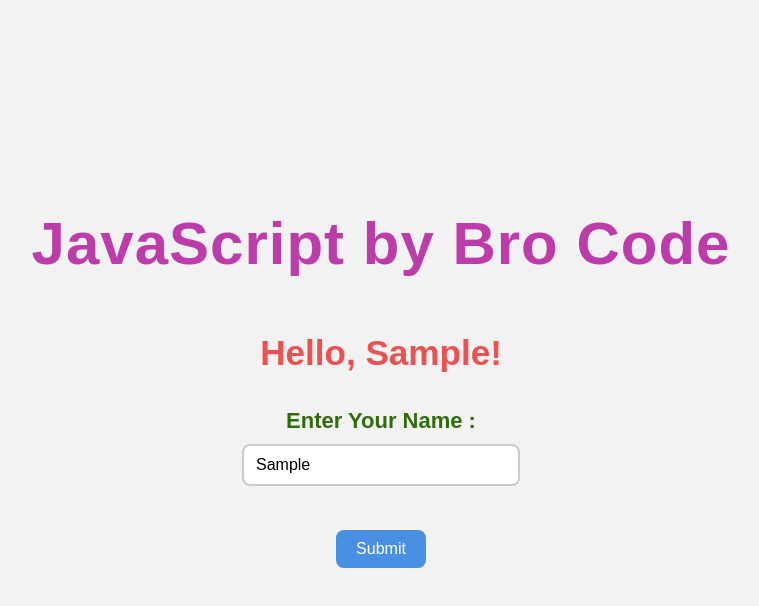
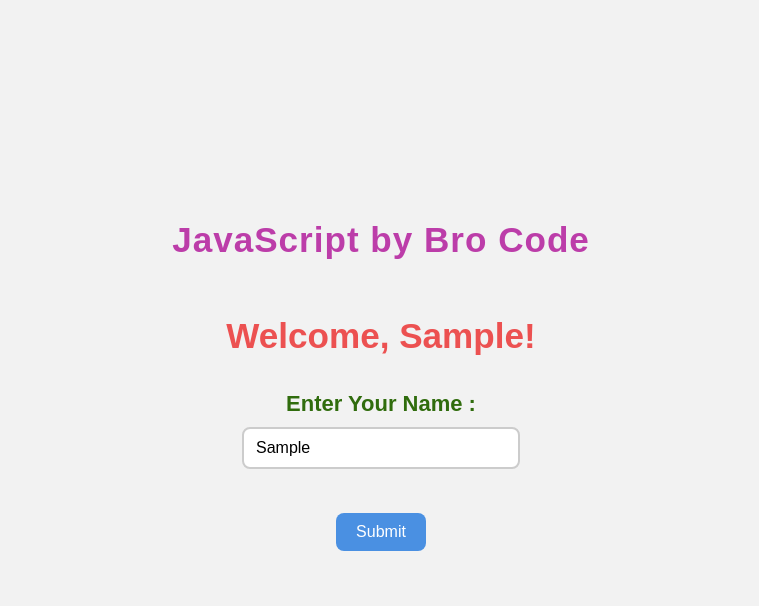
Before and after one commit to Hasnain-Wakeel/Javascript_Practice_Projects, a plain HTML site: page showing-username/index.html in a window 1280 px wide. Both pictures are taken after typing "Sample" into the empty fields and a click on the button "Submit". Shown: the whole page, without its empty margins (259-1018 px from the left). Drawn offline with Linux system fonts and the light colour scheme.

Commit message:
Formatting the Code ...

```diff
--- a/showing-username/index.html
+++ b/showing-username/index.html
@@ -7,7 +7,7 @@
     <link rel="stylesheet" href="style.css" />
   </head>
   <body>
-    <h1 id="main">JavaScript by Bro Code</h1>
+    <h3 id="main">JavaScript by Bro Code</h3>
 
     <h3 id="h3"></h3>
     <label for="inputField" id="username-label">Enter Your Name :</label>
--- a/showing-username/index.js
+++ b/showing-username/index.js
@@ -10,6 +10,6 @@
 let userName;
 document.getElementById("myButton").onclick = function () {
   userName = document.getElementById("inputField").value;
-  document.getElementById("h3").textContent = `Hello, ${userName}! `;
+  document.getElementById("h3").textContent = `Welcome, ${userName}! `;
   console.log(userName);
 };
--- a/showing-username/style.css
+++ b/showing-username/style.css
@@ -2,7 +2,7 @@ body{
   font-family: Poppins, sans-serif;
   background-color: rgb(216, 218, 166);
   background: #f2f2f2;
-  text-align: center;
+  /* text-align: center; */
   font-size: 30px;
   display: flex;
   flex-direction: column;
```
